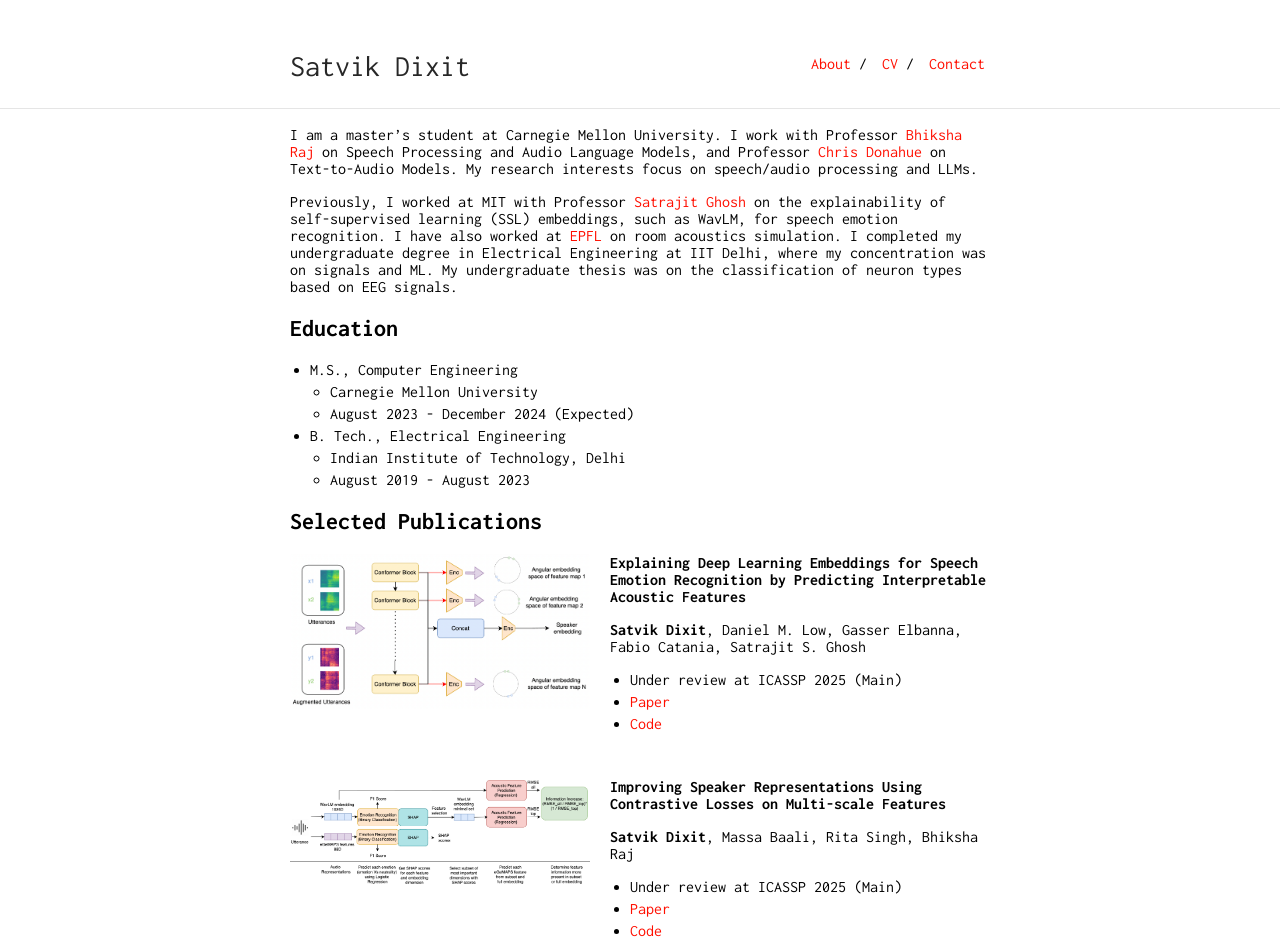
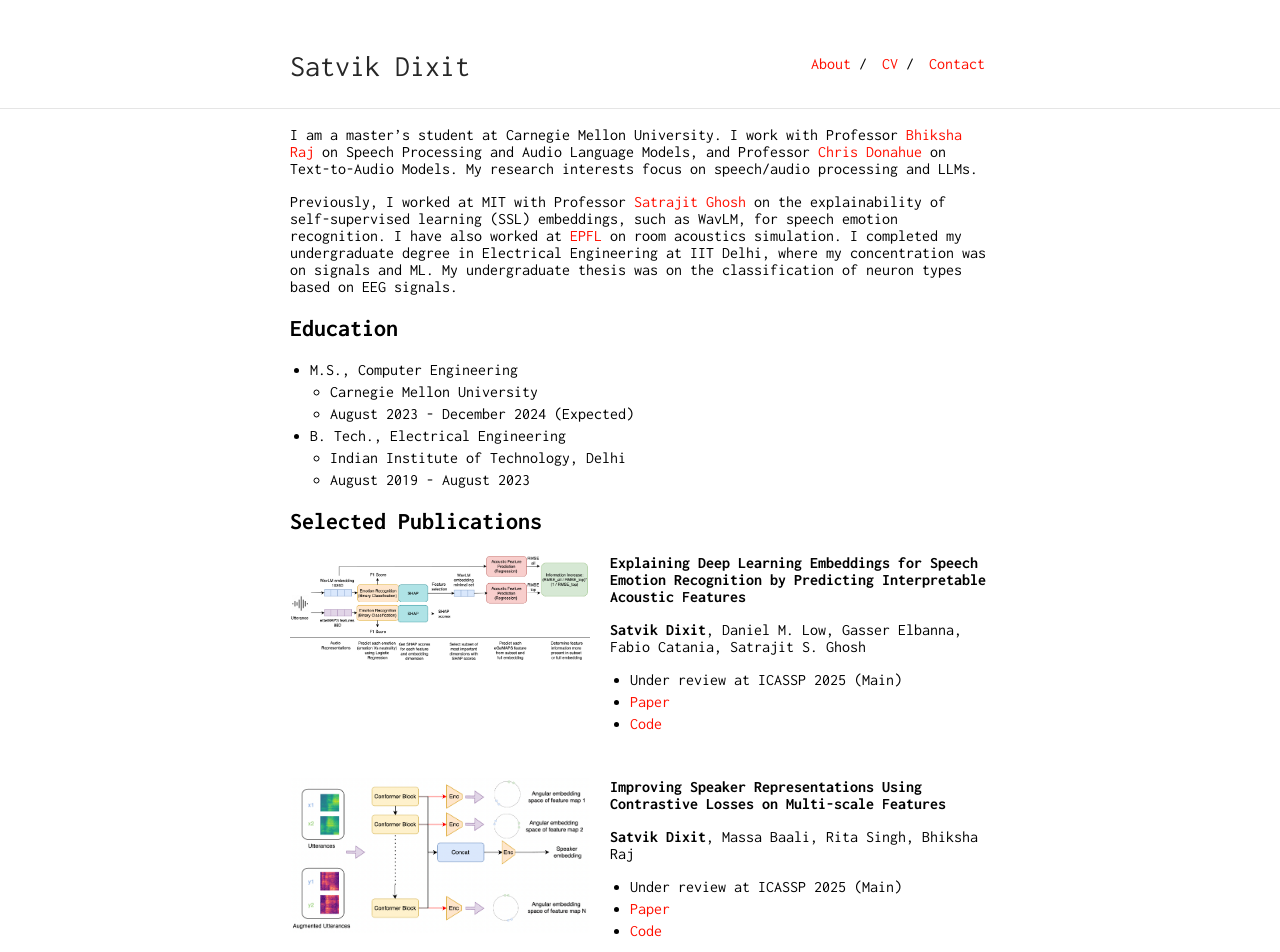
Before and after one commit to satvik-dixit/satvik-dixit.github.io, a Jekyll site: the page built from index.md, in a window 1280 px wide. Shown: the top 952 px of the page. Built offline with Jekyll 4.4.1, drawn with Linux system fonts in a browser that asks for light colours.

Commit message:
Update index.md

```diff
--- a/index.md
+++ b/index.md
@@ -19,7 +19,7 @@ Previously, I worked at MIT with Professor [Satrajit Ghosh](https://sensein.grou
 ## Selected Publications
 
 <div class="publication">
-  <img src="/assets/img/paper_1.png" alt="Speech Emotion Recognition Preview" class="publication-image" style="width: 300px;">
+  <img src="/assets/img/paper_2.png" alt="Speech Emotion Recognition Preview" class="publication-image" style="width: 300px;">
   <div class="publication-content">
     <h4>Explaining Deep Learning Embeddings for Speech Emotion Recognition by Predicting Interpretable Acoustic Features</h4>
     <p><strong>Satvik Dixit</strong>, Daniel M. Low, Gasser Elbanna, Fabio Catania, Satrajit S. Ghosh</p>
@@ -31,7 +31,7 @@ Previously, I worked at MIT with Professor [Satrajit Ghosh](https://sensein.grou
   </div>
 </div>
 <div class="publication">
-  <img src="/assets/img/paper_2.png" alt="Speaker Representations Preview" class="publication-image" style="width: 300px;">
+  <img src="/assets/img/paper_1.png" alt="Speaker Representations Preview" class="publication-image" style="width: 300px;">
   <div class="publication-content">
     <h4>Improving Speaker Representations Using Contrastive Losses on Multi-scale Features</h4>
     <p><strong>Satvik Dixit</strong>, Massa Baali, Rita Singh, Bhiksha Raj</p>
```
